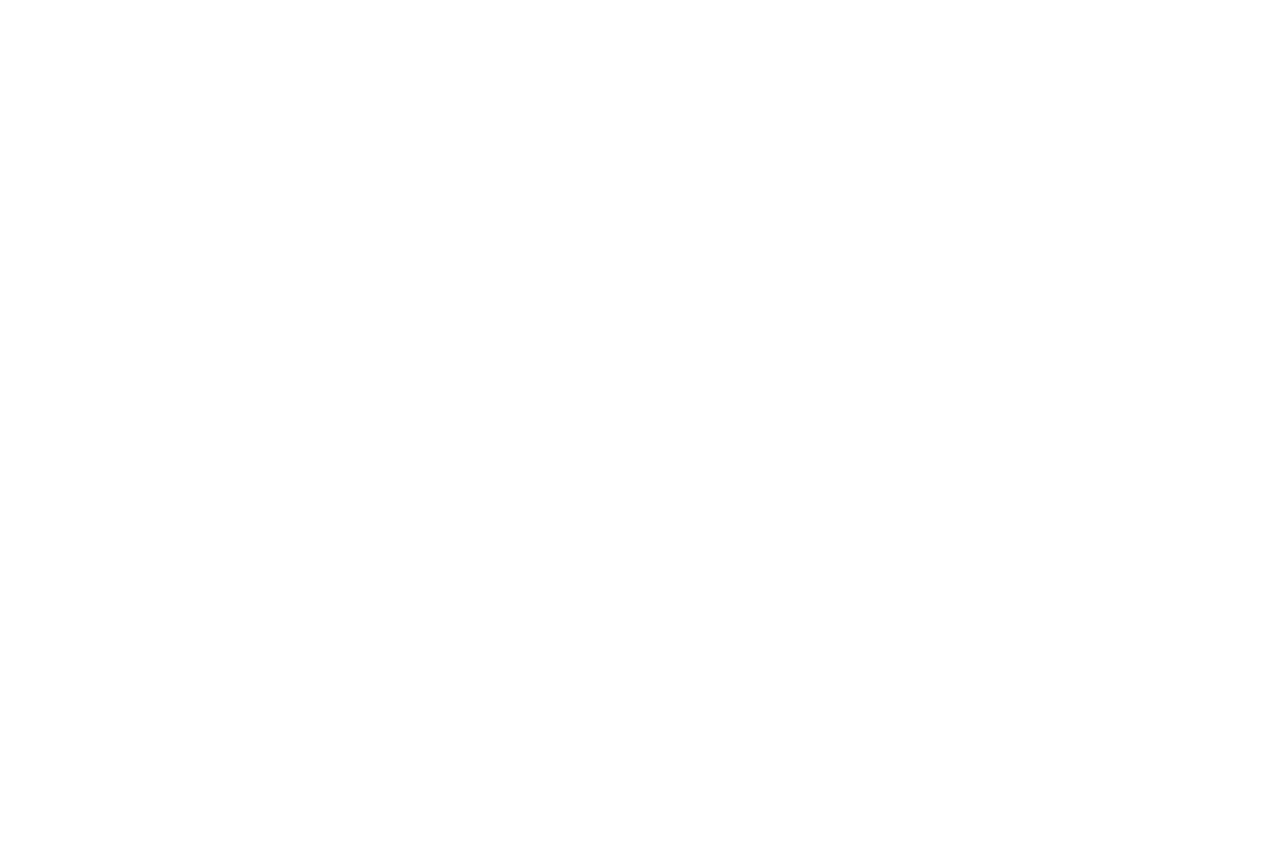
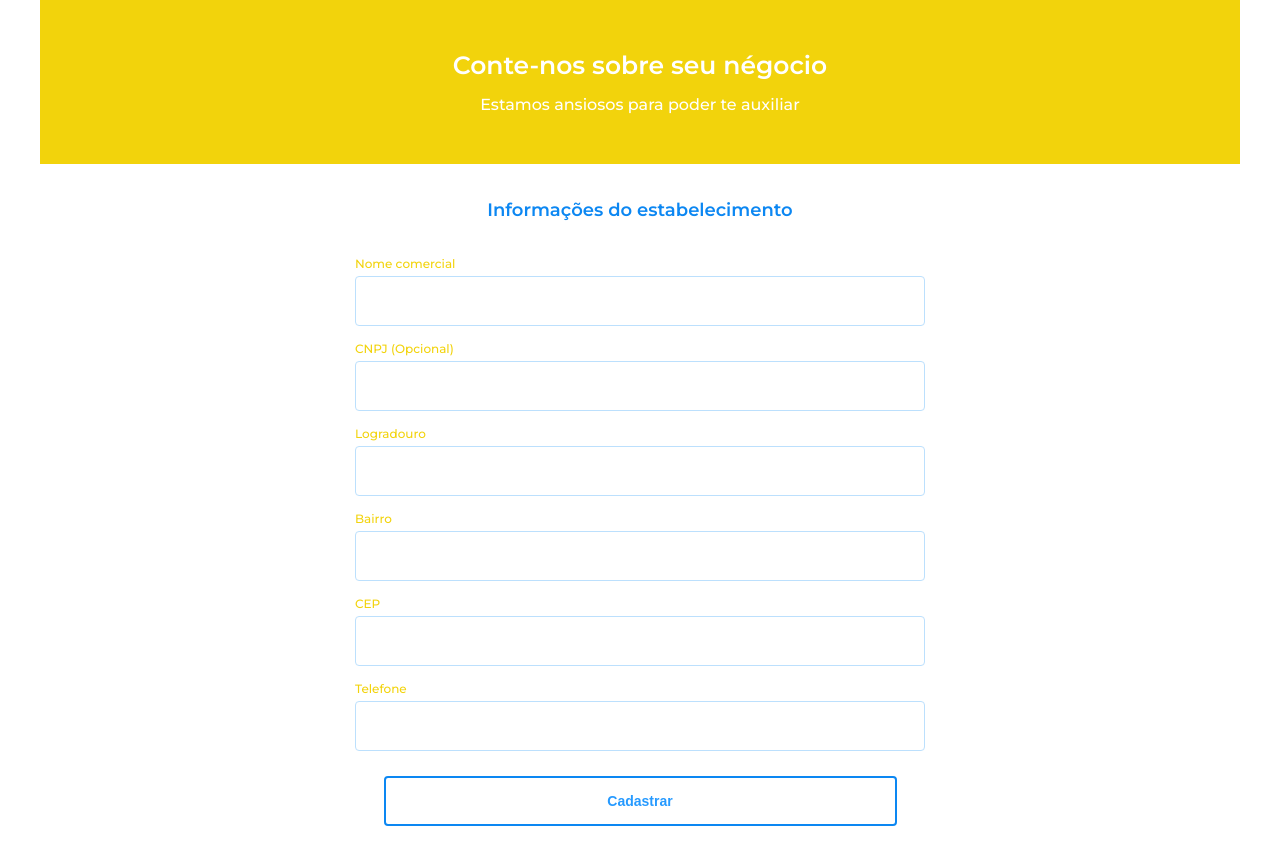
Before and after one commit to crispaGM/stockAI, a React (Create React App) app in the folder stockai/frontend/: page /register-market in a window 1280 px wide. Shown: the top 864 px of the page. Before the commit the page ends 800 px from the top, so only its background shows below. Built offline with nearby package versions, Linux system fonts and the light colour scheme.

Commit message:
Telas de bem-vindo e de cadastro de mercado

```diff
--- a/stockai/frontend/src/global.css
+++ b/stockai/frontend/src/global.css
@@ -10,7 +10,7 @@
 body {
   width: 100%;
   height: 100%;
-  background: linear-gradient(180deg, #130e9a, #281267);
+  background: #ffffff;
   font-family: "Montserrat", sans-serif;
 }
 
--- a/stockai/frontend/src/pages/Login/styles.css
+++ b/stockai/frontend/src/pages/Login/styles.css
@@ -5,6 +5,7 @@
     align-items: center;
     padding: 50px 15px;
     height: 100vh;
+    background: linear-gradient(180deg, #130e9a, #281267);
 }
 
 .container-login .logo {
--- /dev/null
+++ b/stockai/frontend/src/pages/RegisterMarket/index.js
@@ -0,0 +1,42 @@
+import React, { useState } from 'react';
+import { Link, useHistory } from 'react-router-dom';
+
+import api from '../../services/api';
+import './styles.css';
+
+export default function RegisterMarket () {
+    return (
+        <div id="box">
+            <div className="container-market">
+                <div className="first">
+                    <h2>Conte-nos sobre seu négocio</h2>
+                    <h4>Estamos ansiosos para poder te auxiliar</h4>
+                </div>
+
+                <p>Informações do estabelecimento</p>
+
+                <form action={() => { }}>
+                    <h5>Nome comercial</h5>
+                    <input type="text" name="market-name" id="market-name" />
+
+                    <h5>CNPJ (Opcional)</h5>
+                    <input type="text" name="cnpj" id="cnpj" />
+
+                    <h5>Logradouro</h5>
+                    <input type="text" name="street" id="street" />
+
+                    <h5>Bairro</h5>
+                    <input type="text" name="neighborhood" id="neighborhood" />
+
+                    <h5>CEP</h5>
+                    <input type="text" name="cep" id="cep" />
+
+                    <h5>Telefone</h5>
+                    <input type="text" name="market-phone" id="market-phone" />
+
+                    <button className="button-register-market" type="submit">Cadastrar</button>
+                </form>
+            </div>
+        </div>
+    );
+}
--- /dev/null
+++ b/stockai/frontend/src/pages/RegisterMarket/styles.css
@@ -0,0 +1,87 @@
+.container-market {
+    display: flex;
+    flex-direction: column;
+    align-items: center;
+    background: #ffffff;
+}
+
+.container-market .first {
+    padding: 50px 15px;
+    width: 100%;
+    background: #f2d30c;
+}
+
+.container-market .first h2 {
+    color: #ffffff;
+    margin-bottom: 15px;
+    text-align: center;
+    font-size: 25px;
+    font-weight: 600;
+}
+
+.container-market .first h4 {
+    color: #ffffff;
+    text-align: center;
+    font-size: 16px;
+    font-weight: 500;
+}
+
+.container-market form {
+    padding: 0 15px;
+    padding-bottom: 50px;
+    display: flex;
+    flex-direction: column;
+    background: transparent;
+    width: 100%;
+    max-width: 600px;
+    margin: auto;
+}
+
+.container-market p {
+    font-size: 18px;
+    font-weight: 600;
+    color: #0c87f2;
+    text-align: center;
+    padding: 0 15px;
+    margin: 35px 0px;
+}
+
+.container-market form h5 {
+    font-size: 12px;
+    font-weight: 500;
+    color: #f2d30c;
+    margin-bottom: 5px;
+}
+
+.container-market form input {
+    background: transparent;
+    border: 1px solid #bce0fd;
+    color: #7b7b7b;
+    border-radius: 4px;
+    padding: 15px 10px;
+    margin-bottom: 15px;
+    font-size: 14px;
+    font-weight: 400;
+    font-family: "Montserrat", sans-serif;
+}
+
+button.button-register-market {
+    width: 90%;
+    background: transparent;
+    font-size: 14px;
+    font-weight: 600;
+    border: 2px solid #0c87f2;
+    background: transparent;
+    color: #269aff;
+    margin: 0 auto;
+    border-radius: 4px;
+    padding: 15px 25px;
+    margin-top: 10px;
+    cursor: pointer;
+}
+
+button.button-register-market:hover {
+    background: #0c87f2;
+    color: #ffffff;
+    transition: 0.3s;
+}
--- /dev/null
+++ b/stockai/frontend/src/pages/Welcome/index.js
@@ -0,0 +1,22 @@
+import React from 'react';
+import { Link } from 'react-router-dom';
+
+import './styles.css';
+
+import Logo from '../../assets/logo.jpg';
+
+export default function Welcome () {
+    return (
+        <div id="box">
+            <div className="container-welcome">
+                <h1>SEJA</h1>
+                <h1>BEM-VINDO</h1>
+                <img src={Logo} alt="" />
+                <h2>O StockAI foi criado para ajudar você a controlar seu estoque, da melhor forma possível.</h2>
+                <Link className='regMarget' to='register-market'>
+                    Cadastre seu estabelecimento
+                </Link>
+            </div>
+        </div>
+    );
+}
--- /dev/null
+++ b/stockai/frontend/src/pages/Welcome/styles.css
@@ -0,0 +1,40 @@
+.container-welcome {
+    display: flex;
+    flex-direction: column;
+    background: #ffffff;
+    padding: 50px 15px;
+    height: 100vh;
+}
+
+.container-welcome h1 {
+    font-size: 36px;
+    color: #432b96;
+    font-weight: 600;
+}
+.container-welcome img {
+    width: 480px;
+    max-width: 90%;
+    height: auto;
+    background: #269aff;
+    margin: 70px auto;
+}
+.container-welcome h2 {
+    font-size: 20px;
+    font-weight: 600;
+    color: #269aff;
+    margin-bottom: 15px;
+    text-align: center;
+}
+
+a.regMarget {
+    color: #269aff;
+    text-align: center;
+    text-decoration: none;
+    font-size: 16px;
+    font-weight: 400;
+}
+
+a.regMarget:hover {
+    color: #269affdd;
+    transition: 0.3s;
+}
--- a/stockai/frontend/src/routes.js
+++ b/stockai/frontend/src/routes.js
@@ -3,6 +3,8 @@
 
 import Login from './pages/Login';
 import Register from './pages/Register';
+import Welcome from './pages/Welcome';
+import RegisterMarket from './pages/RegisterMarket';
 
 export default function Routes () {
     return (
@@ -10,6 +12,8 @@
             <Switch>
                 <Route path="/" exact component={Login} />
                 <Route path="/register" component={Register} />
+                <Route path="/welcome" component={Welcome} />
+                <Route path="/register-market" component={RegisterMarket} />
             </Switch>
         </BrowserRouter>
     );
```
